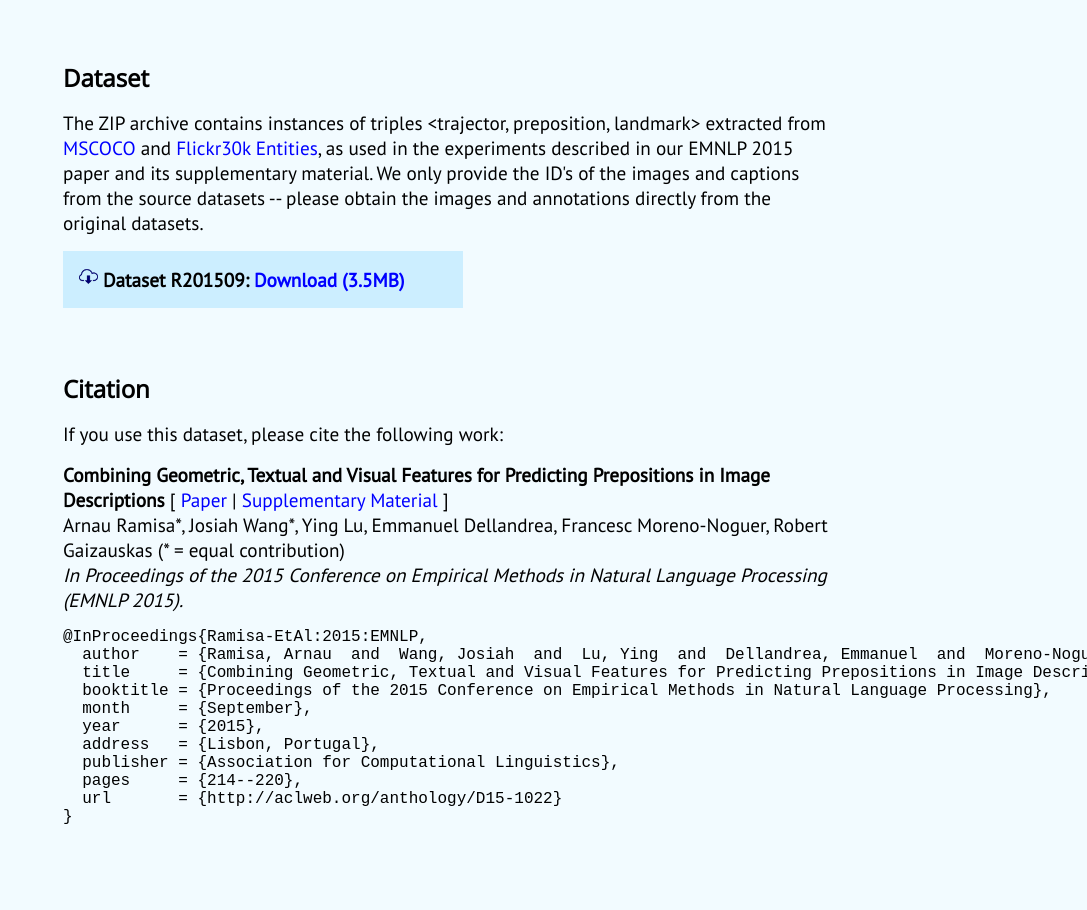
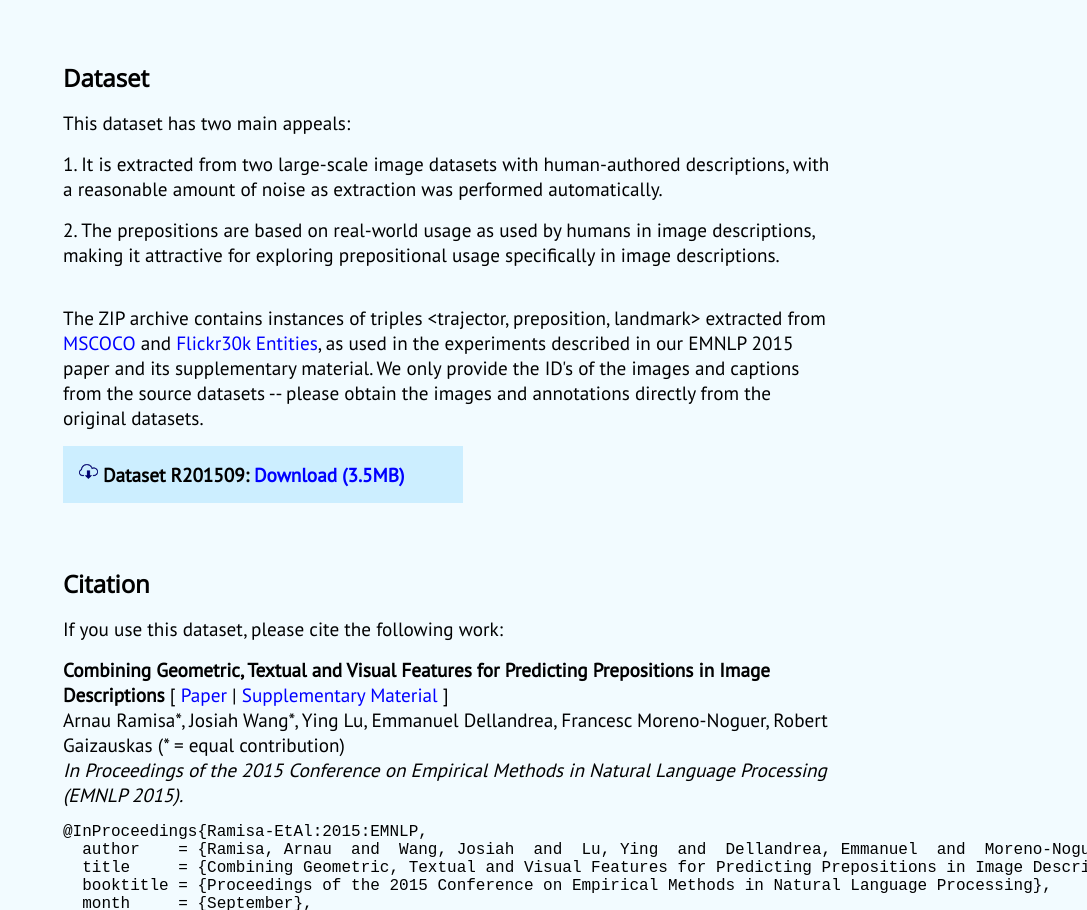
Before and after one commit to preposition/preposition.github.io, a plain HTML site: page index.html in a window 1280 px wide. Shown: the part 971-1881 px from the top of the page, without its empty margins (193-1280 px from the left). Drawn offline with nearby package versions, Linux system fonts and the light colour scheme.

Commit message:
Added spiel about the main appeal of the dataset.

```diff
--- a/_site/public/css/base.css
+++ /dev/null
@@ -1,5 +0,0 @@
-@import url(https://fonts.googleapis.com/css?family=Roboto|Open+Sans|Lato&subset=latin);
-
-body { font: normal normal normal 1em "Open Sans","Trebuchet MS",Tahoma,Geneva,Helvetica,Arial,sans-serif; color: #000000;  }
-h1 { text-align: center; }
-p { text-align: center; font-size: 1.5em; }
--- a/index.html
+++ b/index.html
@@ -29,6 +29,13 @@
 		  <section id="dataset">
 			<h2>Dataset</h2>
 			<div class="section-content">
+			  <p>This dataset has two main appeals:
+			  <ol>
+			  <li>It is extracted from two <emph>large-scale</emph> image datasets with human-authored descriptions, with a reasonable amount of noise as extraction was performed automatically.</li>
+			  <li>The prepositions are based on <emph>real-world</emph> usage as used by humans in image descriptions, making it attractive for exploring prepositional usage specifically in image descriptions.</li>
+			  </ol>
+			  </p>
+
 			  <p>The ZIP archive contains instances of triples &lt;trajector, preposition, landmark&gt; extracted from <a href="http://mscoco.org/" target="_blank"> MSCOCO</a> and <a href="http://web.engr.illinois.edu/~bplumme2/Flickr30kEntities/" target="_blank">Flickr30k Entities</a>, as used in the experiments described in our EMNLP 2015 paper and its supplementary material. We only provide the ID's of the images and captions from the source datasets -- please obtain the images and annotations directly from the original datasets.</p>
 
 			  <div id="download">
--- a/public/css/base.css
+++ b/public/css/base.css
@@ -113,3 +113,13 @@ footer > p a:active  {
 	padding: 1rem 0 1rem 1rem;
 width: 50%;
 }
+
+ol {
+list-style-position: inside;
+margin-bottom: 2.4rem;
+}
+
+li {
+font-size: 1.2rem;
+margin-bottom: 1rem;
+}
```
